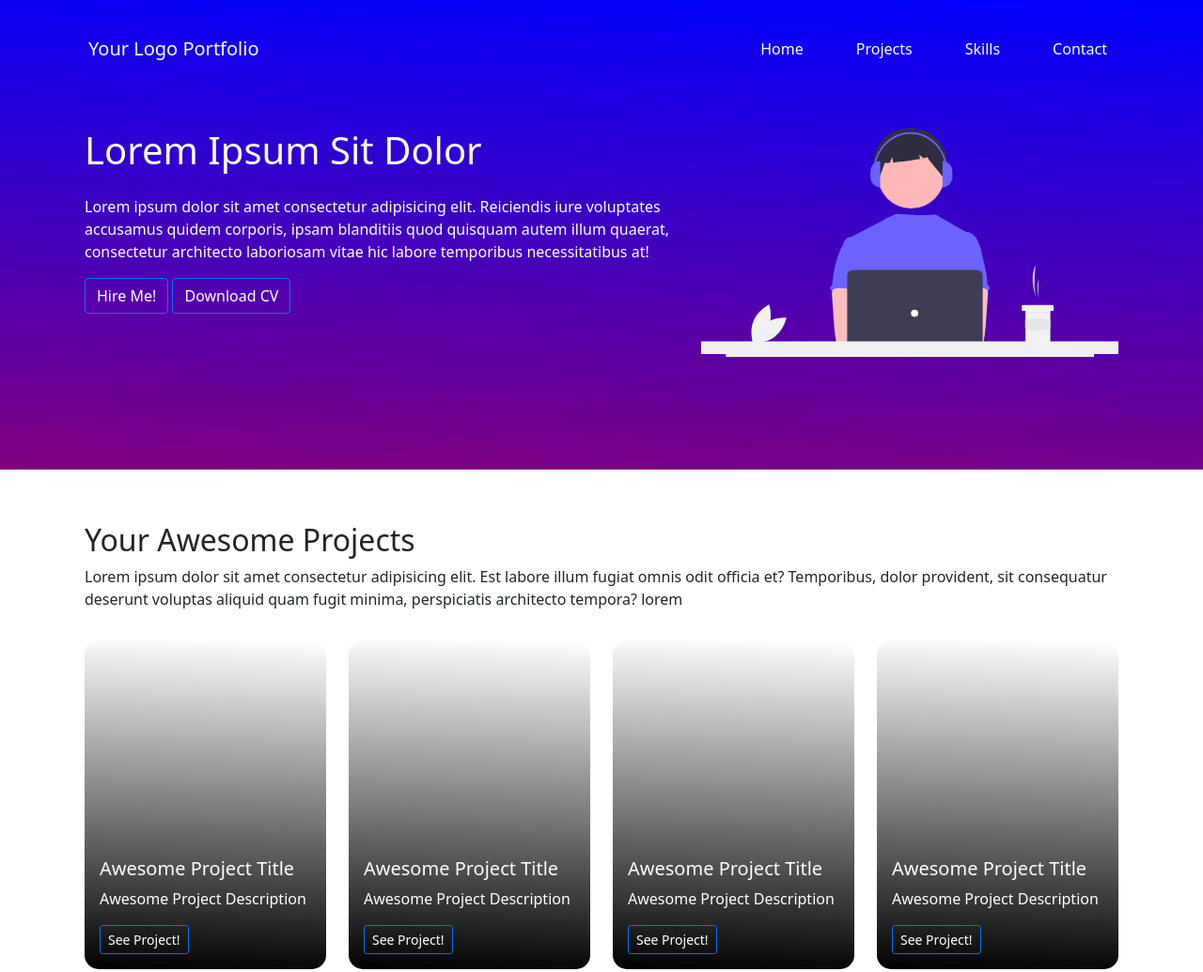
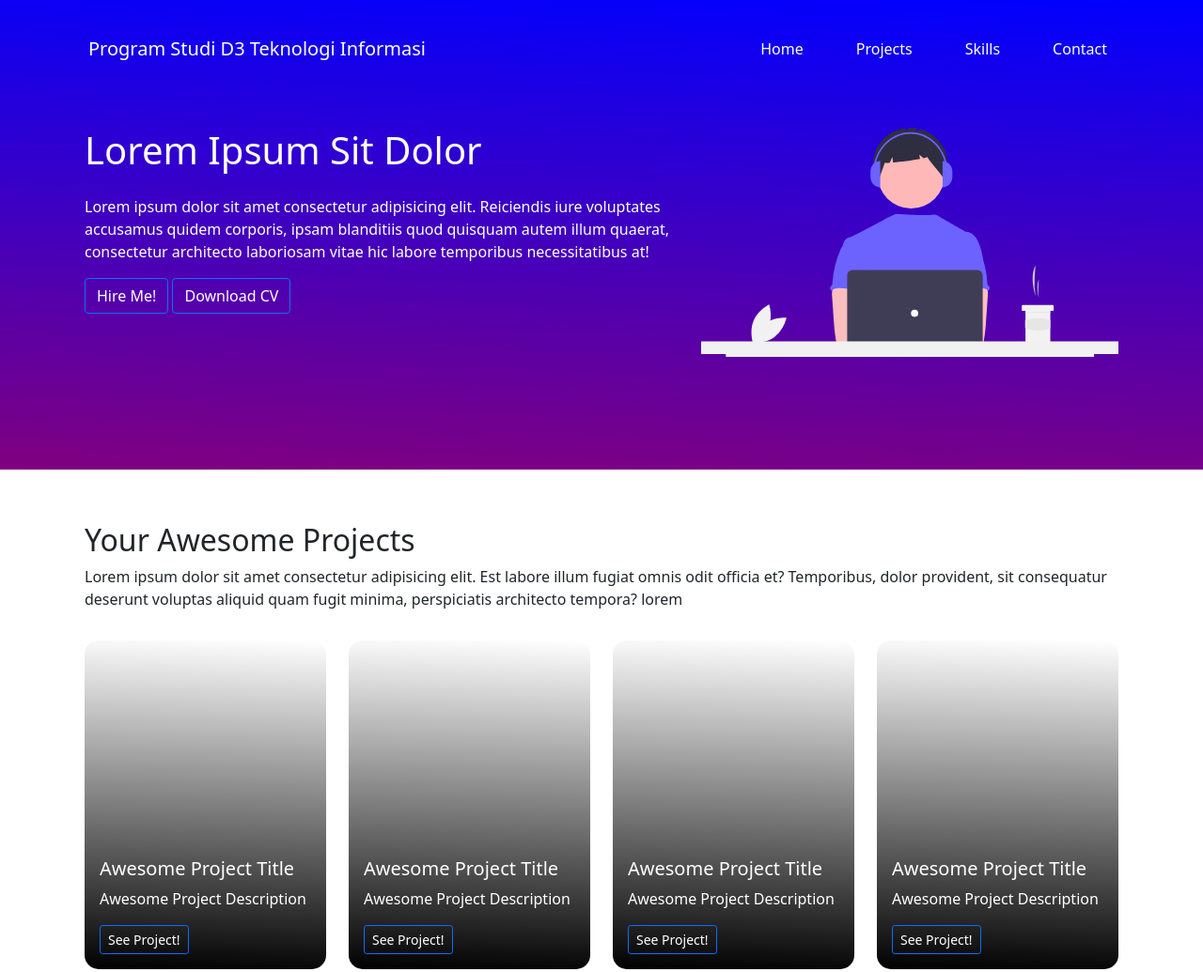
Before and after one commit to d3ti-polteksi/project-mahasiswa, a plain HTML site: page index.html in a window 1280 px wide. Shown: the top 1035 px of the page at 94% size. Drawn offline with nearby package versions, Linux system fonts and the light colour scheme.

Commit message:
update logo

```diff
--- a/index.html
+++ b/index.html
@@ -25,7 +25,7 @@
         <!-- menu  -->
         <nav class="navbar navbar-expand-lg navbar-dark bg-transparent">
           <div class="container-fluid">
-            <a class="navbar-brand" href="#">Your Logo Portfolio</a>
+            <a class="navbar-brand" href="logod3ti.png">Program Studi D3 Teknologi Informasi</a>
             <button
               class="navbar-toggler"
               type="button"
```
